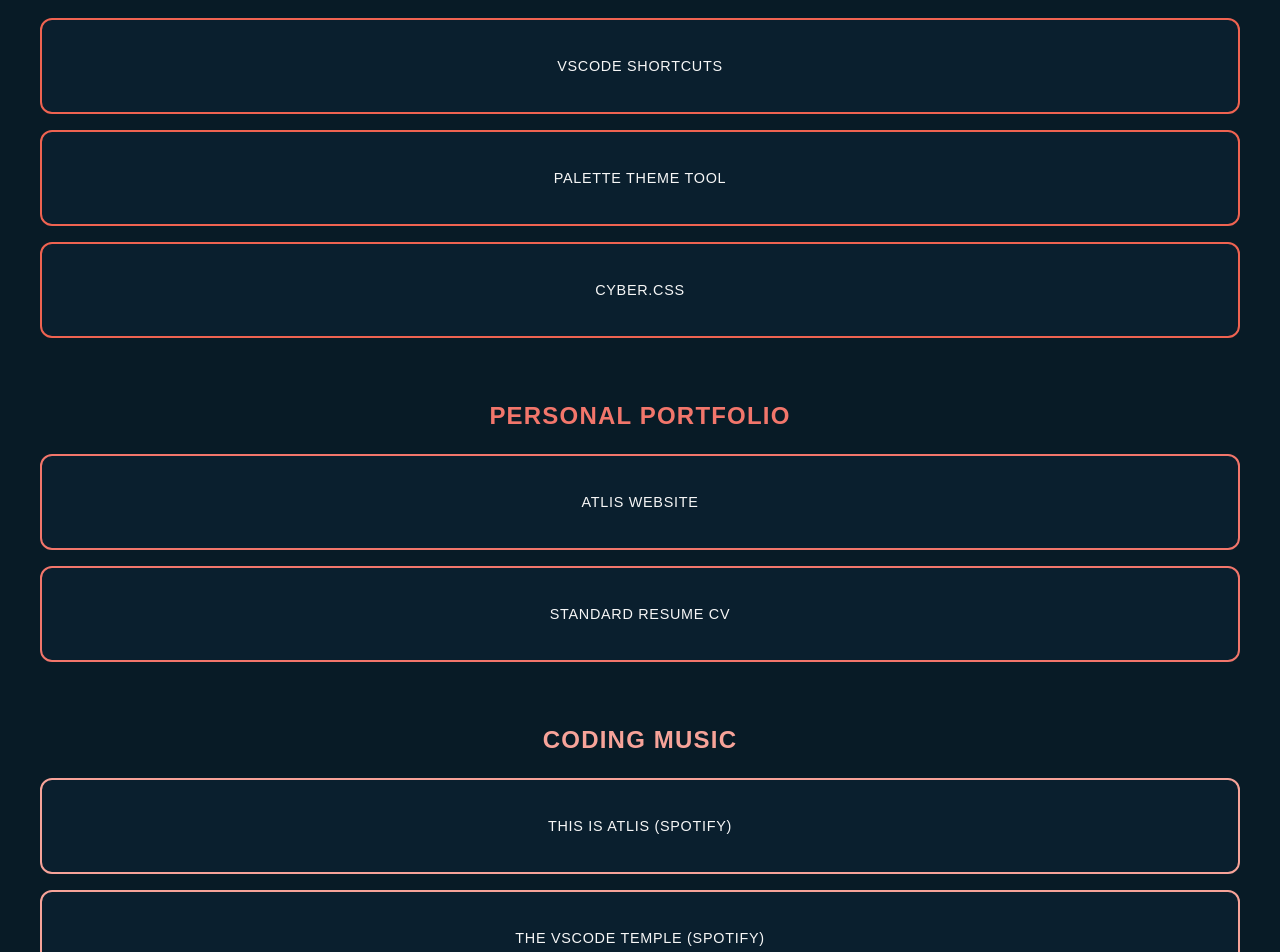
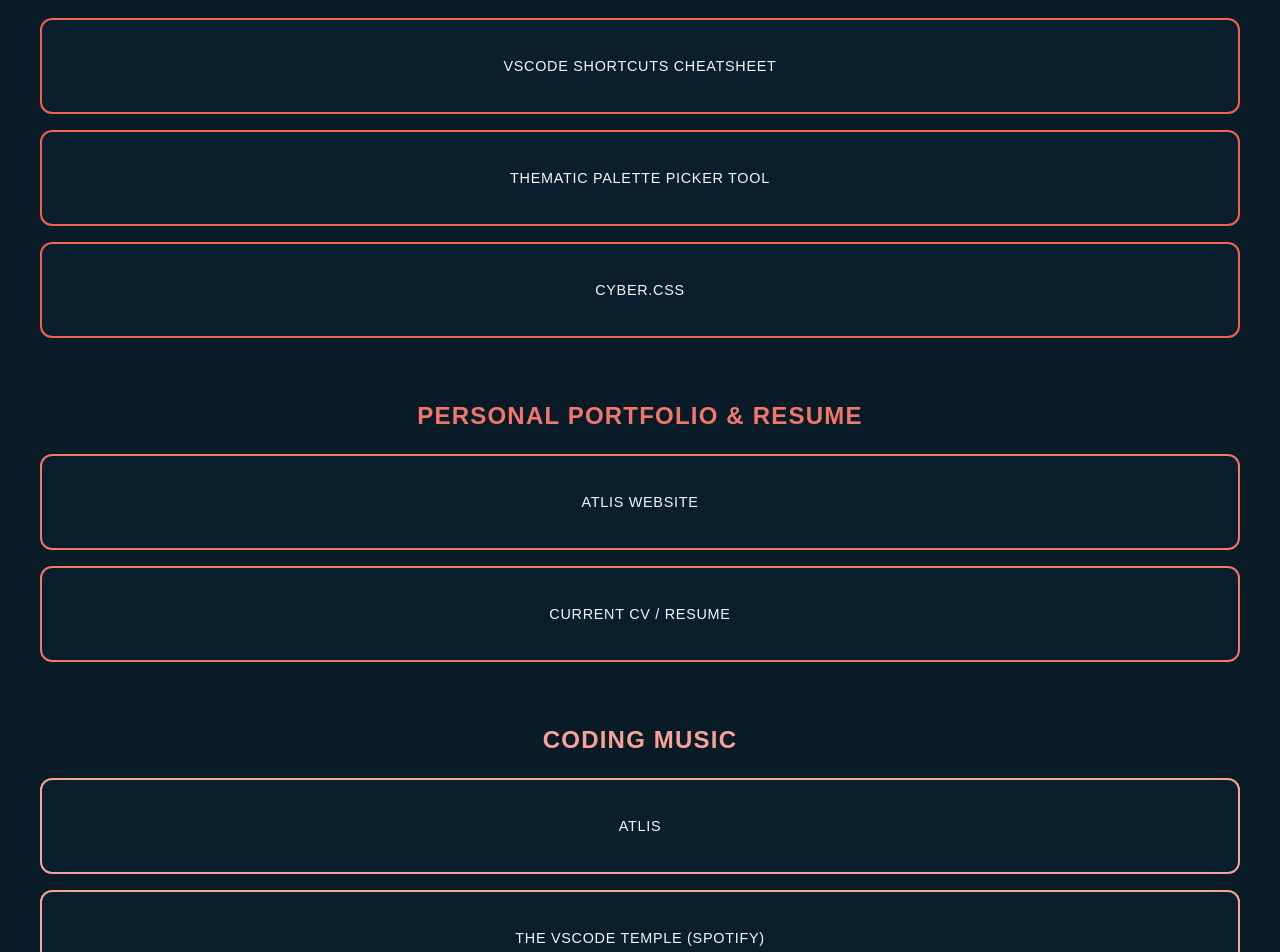
Before and after one commit to Atlis-Ky/frontend-portfolio, a React (Vite) app: page / in a window 1280 px wide. Shown: the part 160-1112 px from the top of the page. Built offline with nearby package versions, Linux system fonts and the light colour scheme; a web font is replaced by a local one.

Commit message:
more interactive hover styling

```diff
--- a/src/components/ProjectList.jsx
+++ b/src/components/ProjectList.jsx
@@ -13,7 +13,7 @@ function ProjectList() {
             rel="noopener noreferrer"
             className="project-button"
           >
-            VSCODE SHORTCUTS
+            VSCODE SHORTCUTS CHEATSHEET
           </a>
           <a
             href="#"
@@ -21,7 +21,7 @@ function ProjectList() {
             rel="noopener noreferrer"
             className="project-button"
           >
-            PALETTE THEME TOOL
+            Thematic Palette Picker Tool
           </a>
           <a
             href="#"
@@ -36,7 +36,7 @@ function ProjectList() {
 
       {/* PERSONAL PORTFOLIO Section */}
       <section className="project-section personal-portfolio">
-        <h2 className="section-title">PERSONAL PORTFOLIO</h2>
+        <h2 className="section-title">PERSONAL PORTFOLIO & Resume</h2>
         <div className="button-grid">
           <a
             href="#"
@@ -52,7 +52,7 @@ function ProjectList() {
             rel="noopener noreferrer"
             className="project-button"
           >
-            STANDARD RESUME CV
+            Current CV / Resume
           </a>
         </div>
       </section>
@@ -67,7 +67,7 @@ function ProjectList() {
             rel="noopener noreferrer"
             className="project-button"
           >
-            THIS IS ATLIS (SPOTIFY)
+            Atlis
           </a>
           <a
             href="#"
--- a/src/styles/ProjectList.css
+++ b/src/styles/ProjectList.css
@@ -47,7 +47,7 @@
 
 .project-button:hover {
   transform: translateY(-2px);
-  background-color: var(--background-tertiary);
+  color: var(--main-text-dark);
 }
 
 /* Section-specific colors using alt palette */
@@ -60,6 +60,7 @@
 }
 
 .dev-resources .project-button:hover {
+  background-color: var(--alt-one);
   border-color: var(--alt-one);
   box-shadow: 0 4px 12px rgba(239, 99, 81, 0.2);
 }
@@ -73,6 +74,7 @@
 }
 
 .personal-portfolio .project-button:hover {
+  background-color: var(--alt-two);
   border-color: var(--alt-two);
   box-shadow: 0 4px 12px rgba(242, 118, 107, 0.2);
 }
@@ -86,6 +88,7 @@
 }
 
 .coding-music .project-button:hover {
+  background-color: var(--alt-three);
   border-color: var(--alt-three);
   box-shadow: 0 4px 12px rgba(247, 163, 153, 0.2);
 }
@@ -99,6 +102,7 @@
 }
 
 .misc-webclones .project-button:hover {
+  background-color: var(--alt-four);
   border-color: var(--alt-four);
   box-shadow: 0 4px 12px rgba(251, 195, 188, 0.2);
 }
@@ -112,6 +116,7 @@
 }
 
 .contact .project-button:hover {
+  background-color: var(--alt-five);
   border-color: var(--alt-five);
   box-shadow: 0 4px 12px rgba(255, 227, 224, 0.2);
 }
```
